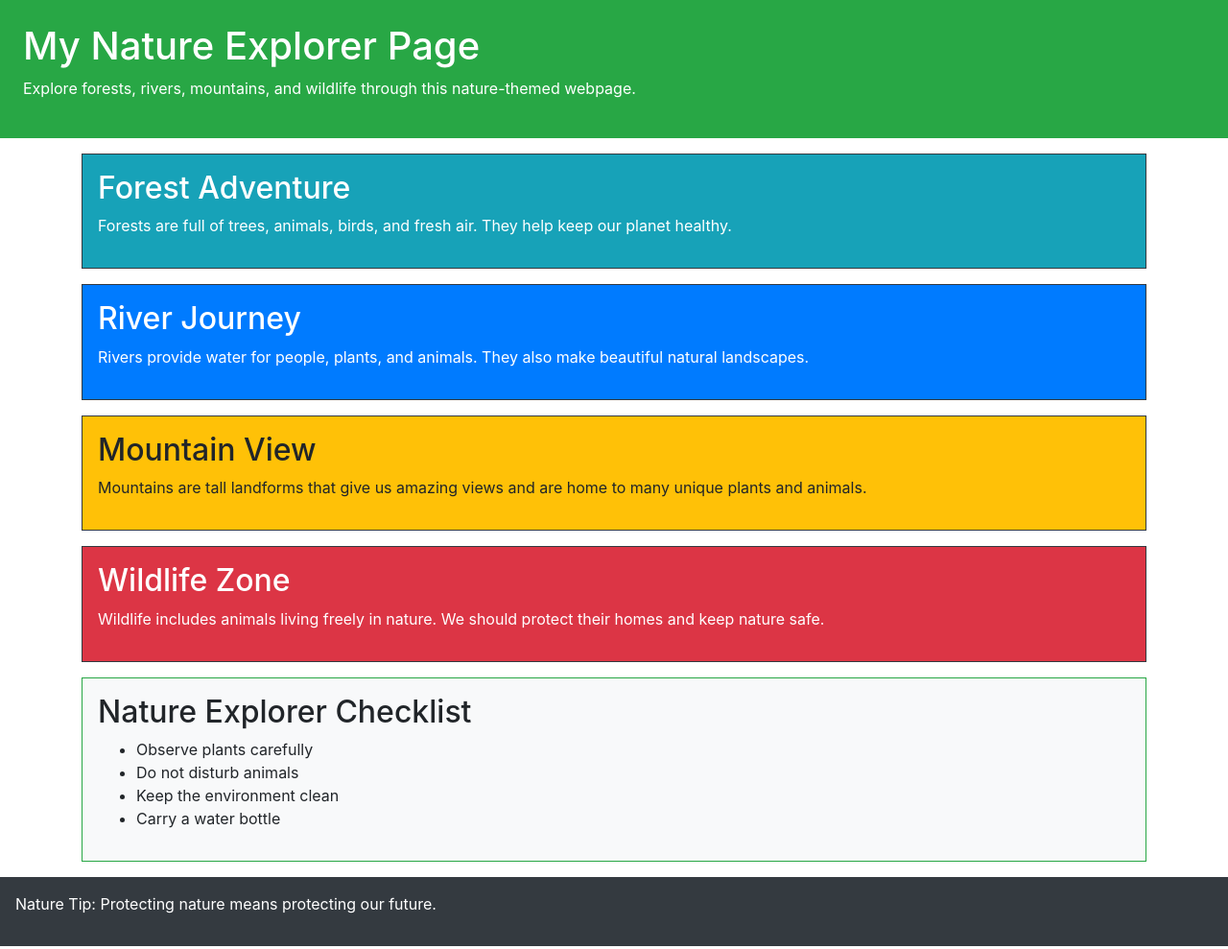
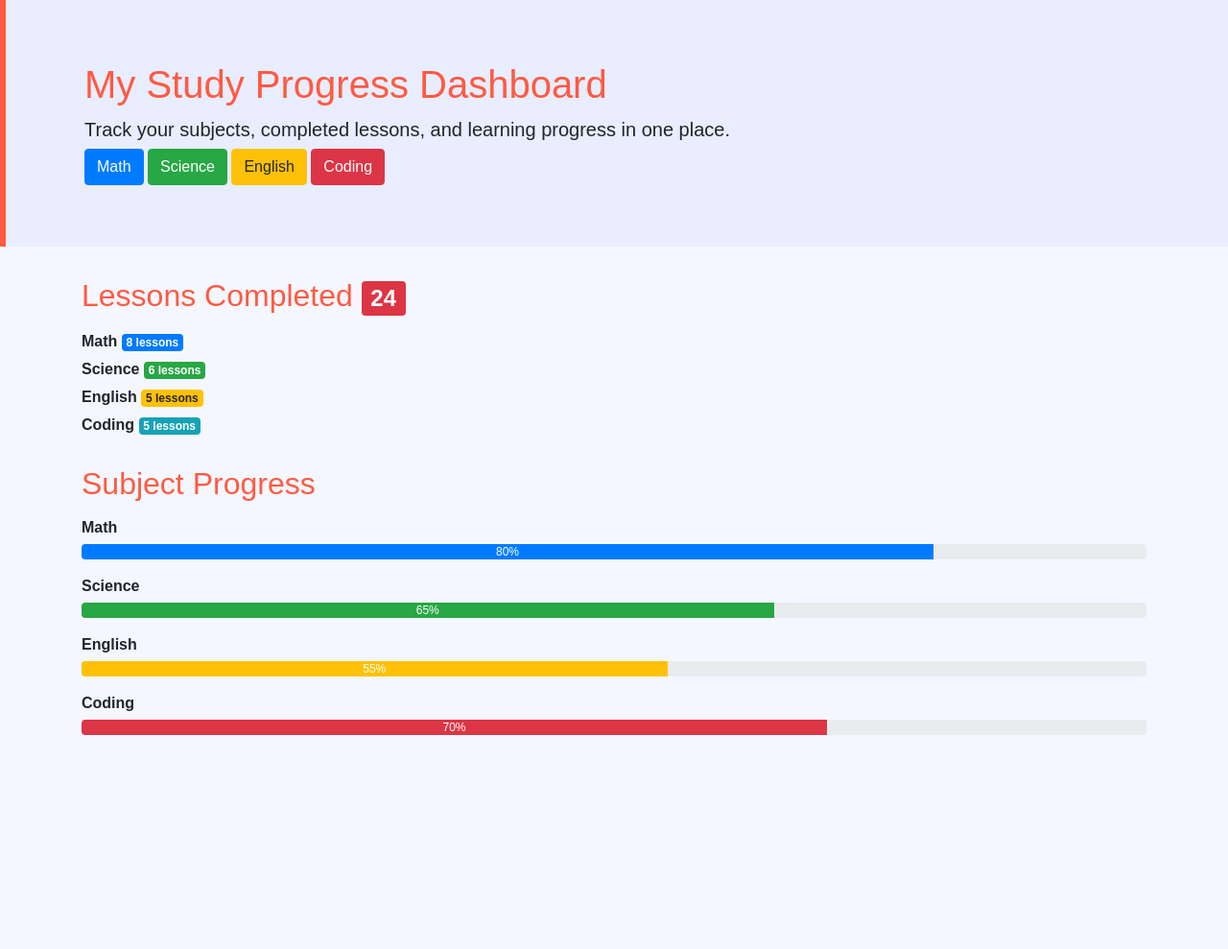
Before and after one commit to tajnaureen489-sys/website-development, a plain HTML site: page index.html in a window 1280 px wide. Shown: the whole page at 96% size. After the commit the page ends 800 px from the top, so only its background shows below. Drawn offline with nearby package versions, Linux system fonts and the light colour scheme.

Commit message:
Add files via upload

```diff
--- a/index.html
+++ b/index.html
@@ -1,71 +1,92 @@
 <!DOCTYPE html>
-<html>
+<html lang="en">
 
 <head>
+    <title>My Study Progress Dashboard</title>
     <meta charset="utf-8">
-    <meta name="viewport" content="width=device-width">
-    <title>My Nature Explorer Page</title>
+    <meta name="viewport" content="width=device-width, initial-scale=1">
+    <link rel="stylesheet" href="https://maxcdn.bootstrapcdn.com/bootstrap/4.3.1/css/bootstrap.min.css">
 
-    <link rel="stylesheet" href="https://cdn.jsdelivr.net/npm/bootstrap@4.5.2/dist/css/bootstrap.min.css">
+    <style>
+        body {
+            background-color: #f4f7ff;
+            font-family: Arial, sans-serif;
+        }
+
+        .jumbotron {
+            background-color: #e8edff;
+            border-left: 6px solid #FF5A43;
+        }
+
+        .jumbotron h1 {
+            color: #FF5A43;
+        }
+
+        .section-title {
+            color: #FF5A43;
+            margin-top: 30px;
+            margin-bottom: 15px;
+        }
+
+        p {
+            font-weight: bold;
+            margin-bottom: 5px;
+        }
+    </style>
 </head>
 
 <body>
 
-    <!-- container-fluid: full-width header -->
-    <div class="container-fluid bg-success text-white p-4">
-        <h1>My Nature Explorer Page</h1>
-        <p>Explore forests, rivers, mountains, and wildlife through this nature-themed webpage.</p>
+    <!-- TOPIC 1: JUMBOTRON -->
+    <div class="jumbotron jumbotron-fluid">
+        <div class="container">
+            <h1>My Study Progress Dashboard</h1>
+            <p class="lead">Track your subjects, completed lessons, and learning progress in one place.</p>
+
+            <!-- TOPIC 2: BUTTONS -->
+            <button class="btn btn-primary">Math</button>
+            <button class="btn btn-success">Science</button>
+            <button class="btn btn-warning">English</button>
+            <button class="btn btn-danger">Coding</button>
+        </div>
     </div>
 
-    <!-- container: keeps content centered and neat -->
     <div class="container">
 
-        <!-- my-3: adds vertical spacing, p-3: adds padding -->
-        <div class="bg-info text-white p-3 my-3 border border-dark">
-            <h2>Forest Adventure</h2>
-            <p>
-                Forests are full of trees, animals, birds, and fresh air. They help keep our planet healthy.
-            </p>
+        <!-- TOPIC 3: BADGES -->
+        <h2 class="section-title">Lessons Completed <span class="badge badge-danger">24</span></h2>
+
+        <p>Math <span class="badge badge-primary">8 lessons</span></p>
+        <p>Science <span class="badge badge-success">6 lessons</span></p>
+        <p>English <span class="badge badge-warning">5 lessons</span></p>
+        <p>Coding <span class="badge badge-info">5 lessons</span></p>
+
+        <!-- TOPIC 4: PROGRESS BARS -->
+        <h2 class="section-title">Subject Progress</h2>
+
+        <p>Math</p>
+        <div class="progress mb-3">
+            <div class="progress-bar bg-primary" style="width: 80%">80%</div>
         </div>
 
-        <div class="bg-primary text-white p-3 my-3 border border-dark">
-            <h2>River Journey</h2>
-            <p>
-                Rivers provide water for people, plants, and animals. They also make beautiful natural landscapes.
-            </p>
+        <p>Science</p>
+        <div class="progress mb-3">
+            <div class="progress-bar bg-success" style="width: 65%">65%</div>
         </div>
 
-        <div class="bg-warning p-3 my-3 border border-dark">
-            <h2>Mountain View</h2>
-            <p>
-                Mountains are tall landforms that give us amazing views and are home to many unique plants and animals.
-            </p>
+        <p>English</p>
+        <div class="progress mb-3">
+            <div class="progress-bar bg-warning" style="width: 55%">55%</div>
         </div>
 
-        <div class="bg-danger text-white p-3 my-3 border border-dark">
-            <h2>Wildlife Zone</h2>
-            <p>
-                Wildlife includes animals living freely in nature. We should protect their homes and keep nature safe.
-            </p>
-        </div>
-
-        <div class="bg-light p-3 my-3 border border-success">
-            <h2>Nature Explorer Checklist</h2>
-            <ul>
-                <li>Observe plants carefully</li>
-                <li>Do not disturb animals</li>
-                <li>Keep the environment clean</li>
-                <li>Carry a water bottle</li>
-            </ul>
+        <p>Coding</p>
+        <div class="progress mb-3">
+            <div class="progress-bar bg-danger" style="width: 70%">70%</div>
         </div>
 
     </div>
 
-    <!-- container-fluid: full-width footer -->
-    <div class="container-fluid bg-dark text-white p-3 my-3">
-        <p>Nature Tip: Protecting nature means protecting our future.</p>
-    </div>
-
+    <script src="https://maxcdn.bootstrapcdn.com/bootstrap/4.3.1/js/bootstrap.min.js"></script>
 </body>
 
 </html>
```
